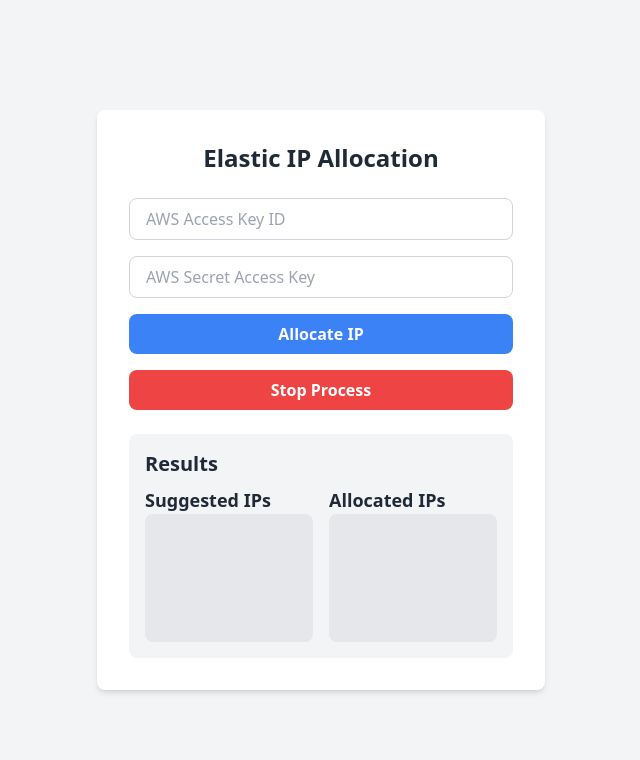
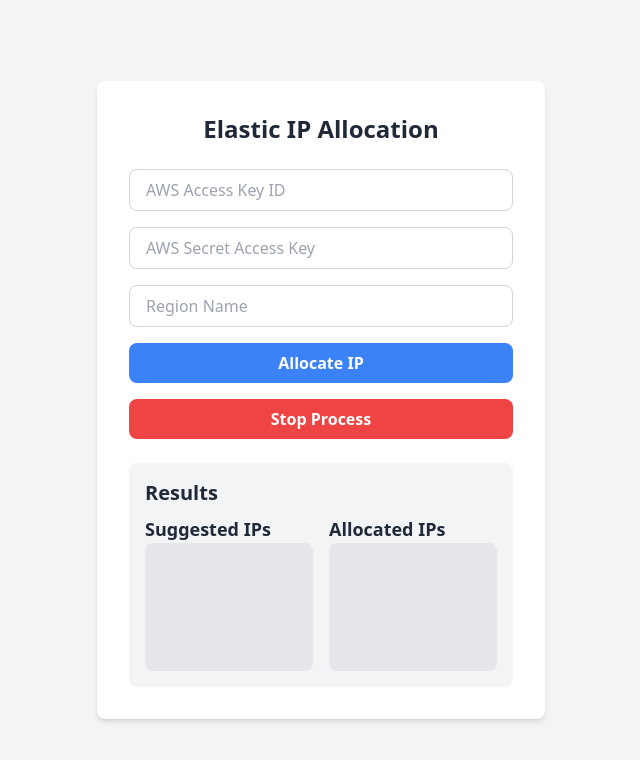
Before and after one commit to Kunal7069/FRONTEND_IP, a React (Create React App) app: page / in a window 1280 px wide. Shown: the top 760 px of the page, without its empty margins (319-959 px from the left). Built offline with nearby package versions, Linux system fonts and the light colour scheme.

Commit message:
Update App.js

```diff
--- a/src/App.js
+++ b/src/App.js
@@ -3,6 +3,7 @@
 function App() {
   const [awsAccessKeyId, setAwsAccessKeyId] = useState("");
   const [awsSecretAccessKey, setAwsSecretAccessKey] = useState("");
+  const [region_name,setRegionname]=useState("")
   const [loading, setLoading] = useState(false);
   const [suggestedIps, setSuggestedIps] = useState([]);
   const [allocatedIps, setAllocatedIps] = useState([]);
@@ -22,6 +23,7 @@
         body: JSON.stringify({
           aws_access_key_id: awsAccessKeyId,
           aws_secret_access_key: awsSecretAccessKey,
+          region_name: region_name
         }),
       });
 
@@ -106,6 +108,16 @@
           />
         </div>
 
+        <div className="mb-4">
+          <input
+            type="text"
+            placeholder="Region Name"
+            value={region_name}
+            onChange={(e) => setRegionname(e.target.value)}
+            className="w-full px-4 py-2 border border-gray-300 rounded-lg focus:outline-none focus:ring-2 focus:ring-blue-500"
+          />
+        </div>
+
         <button
           onClick={handleAllocateIp}
           disabled={loading}
```
